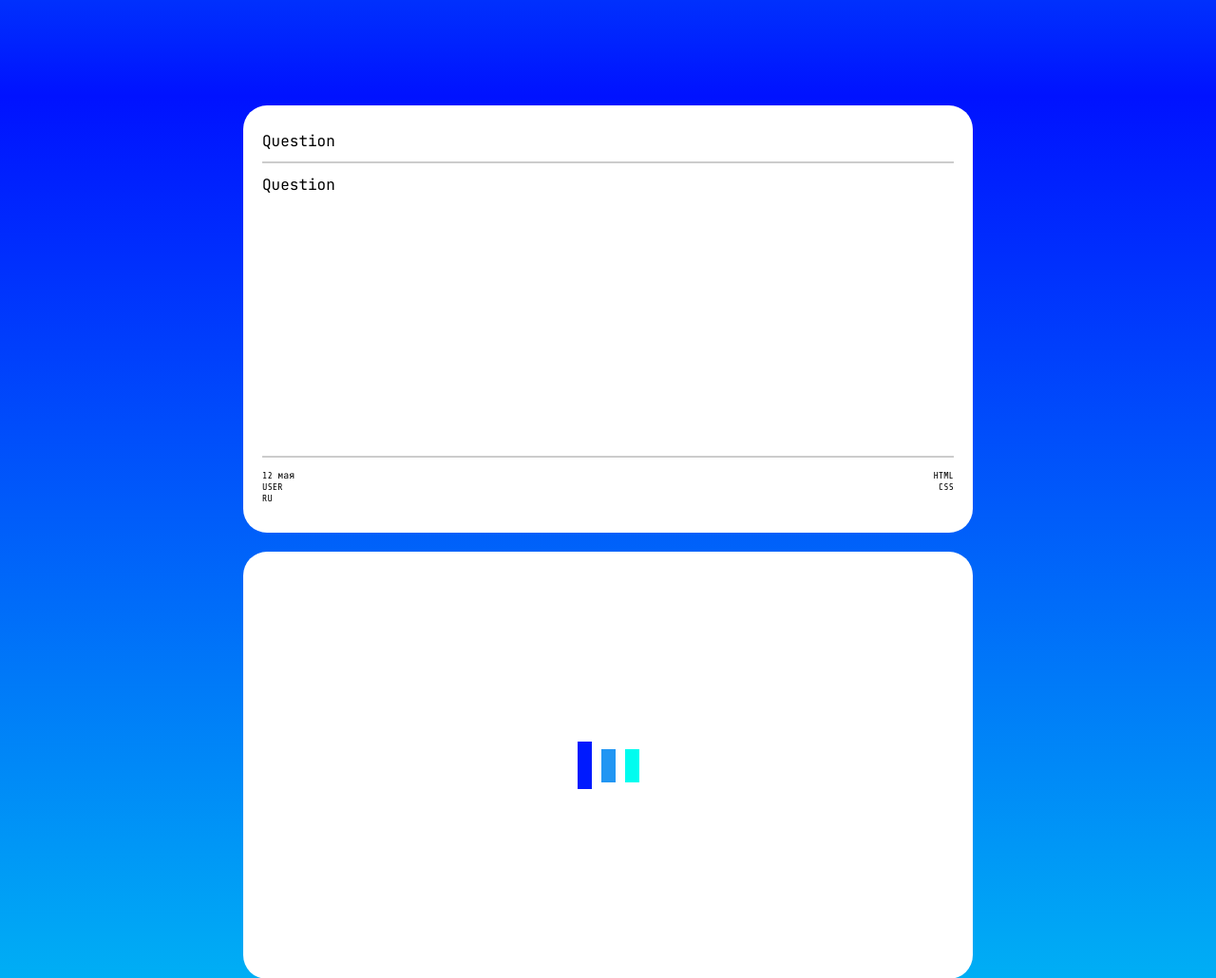
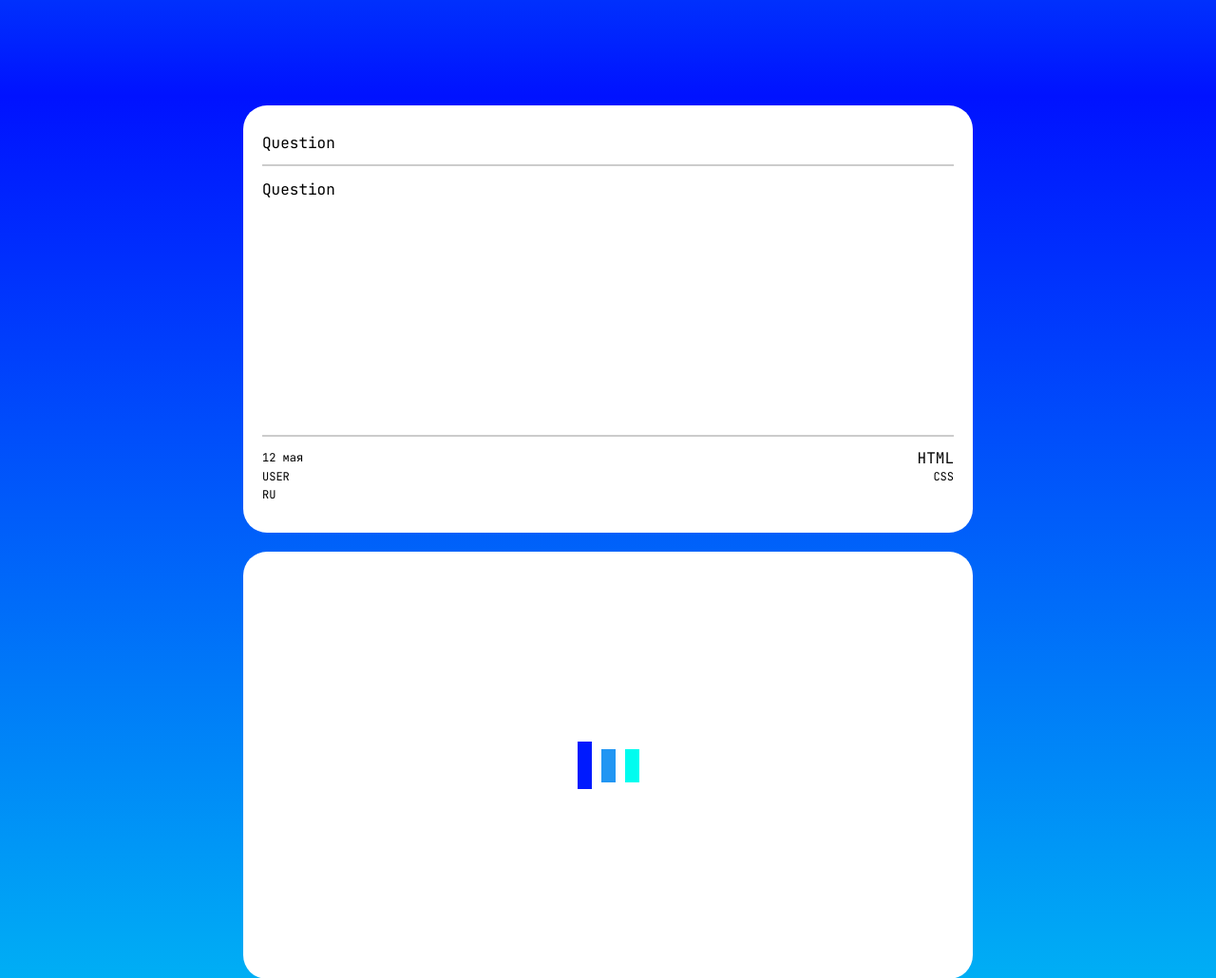
Before and after one commit to IvanPostarnak/know-it-all, a PHP site: page / in a window 1280 px wide. Shown: the part 699-1729 px from the top of the page at 95% size. Run offline with PHP 8.4, Linux system fonts and the light colour scheme; data that the repository does not hold is empty.

Commit message:
fix: set correct render of card's info (also replace <p> with <a> in meta)

```diff
--- a/index.html
+++ b/index.html
@@ -77,13 +77,17 @@
             </div>
             <div class="single-card__info">
               <div class="single-card__metadata">
-                <p class="single-card__time">12 мая</p>
-                <p class="single-card__type">USER</p>
-                <p class="single-card__lang">RU</p>
+                <a class="single-card__time">12 мая</a>
+                <a class="single-card__type">USER</a>
+                <a class="single-card__lang">RU</a>
               </div>
               <div class="single-card__categories">
-                <div class="single-card__main-category">HTML</div>
-                <div class="single-card__additional-categories">CSS</div>
+                <div class="single-card__main-category-wrapper">
+                  <a class="single-card__main-category">HTML</a>
+                </div>
+                <div class="single-card__additional-categories-wrapper">
+                  <a class="single-card__additional-categories">CSS</a>
+                </div>
               </div>
             </div>
           </article>
--- a/src/index.css
+++ b/src/index.css
@@ -374,6 +374,11 @@
   min-height: 450px;
   max-width: 100vw;
   max-height: 100vh;
+  font-family: "JetBrains Mono", monospace;
+  font-weight: 400;
+  font-size: 1.6rem;
+  line-height: 1.2em;
+  color: #000000;
   display: flex;
   flex-direction: column;
   justify-content: space-between;
@@ -399,23 +404,14 @@
   bottom: -15px;
   position: absolute;
 }
-.single-card__question {
-  font-family: "JetBrains Mono", monospace;
-  font-weight: 400;
-  font-size: 1.6rem;
-  line-height: 1em;
-  color: #000000;
-}
 .single-card__answer {
-  font-family: "JetBrains Mono", monospace;
-  font-weight: 400;
-  font-size: 1.6rem;
-  line-height: 1em;
-  color: #000000;
   margin-top: 30px;
 }
 .single-card__info {
   width: 100%;
+  font-family: "JetBrains Mono", monospace;
+  font-weight: 400;
+  font-size: 1.2rem;
   display: block;
   display: flex;
   flex-direction: row;
@@ -435,9 +431,34 @@
 .single-card__categories {
   text-align: end;
 }
+.single-card__main-category {
+  font-family: "JetBrains Mono", monospace;
+  font-weight: 400;
+  font-size: 1.6rem;
+  line-height: 1.2em;
+  display: block;
+  cursor: pointer;
+}
+.single-card__additional-categories {
+  display: block;
+  cursor: pointer;
+}
 .single-card__metadata {
   text-align: start;
 }
+.single-card__time {
+  display: block;
+  cursor: pointer;
+}
+.single-card__type {
+  display: block;
+  cursor: pointer;
+}
+.single-card__lang {
+  display: block;
+  cursor: pointer;
+}
+
 .container {
   width: 100%;
   height: 100vh;
```
Also changed, not shown: blocks/single-card/_single-card.scss (+22 -6 lines).
